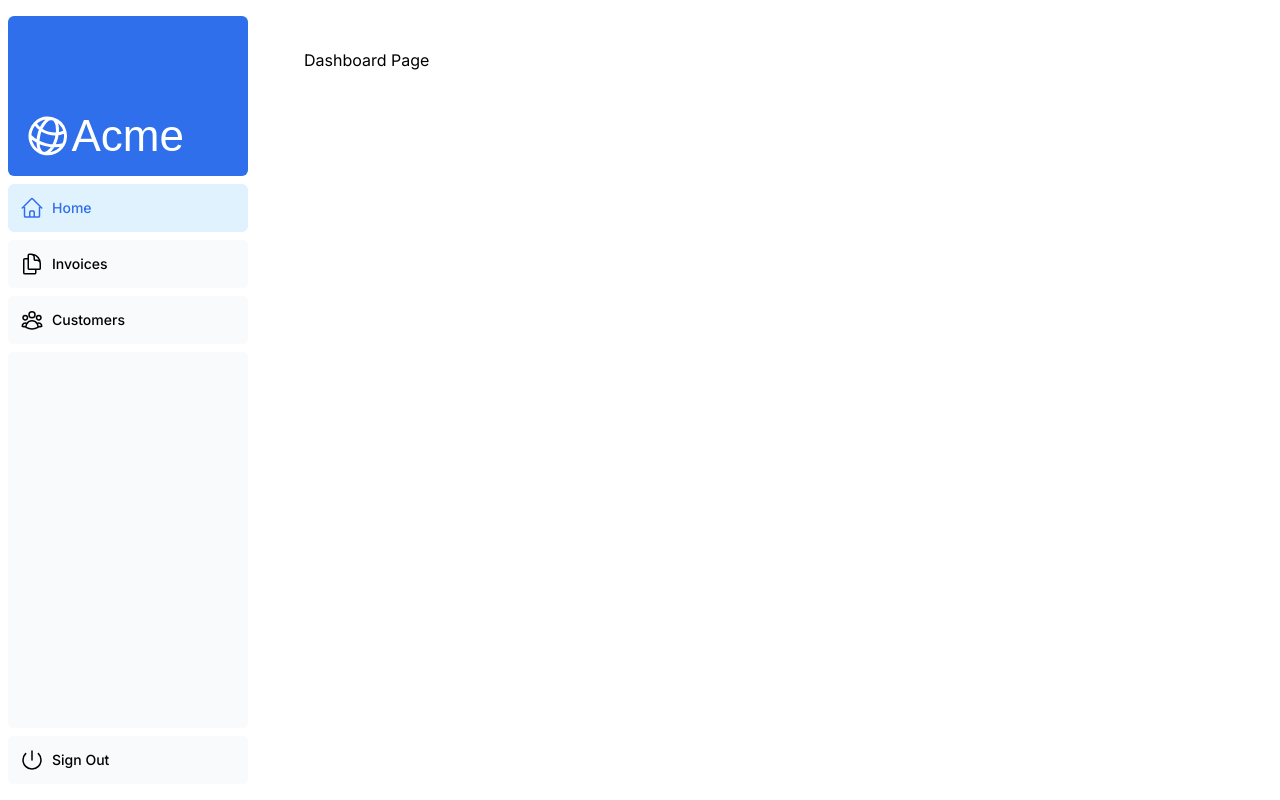
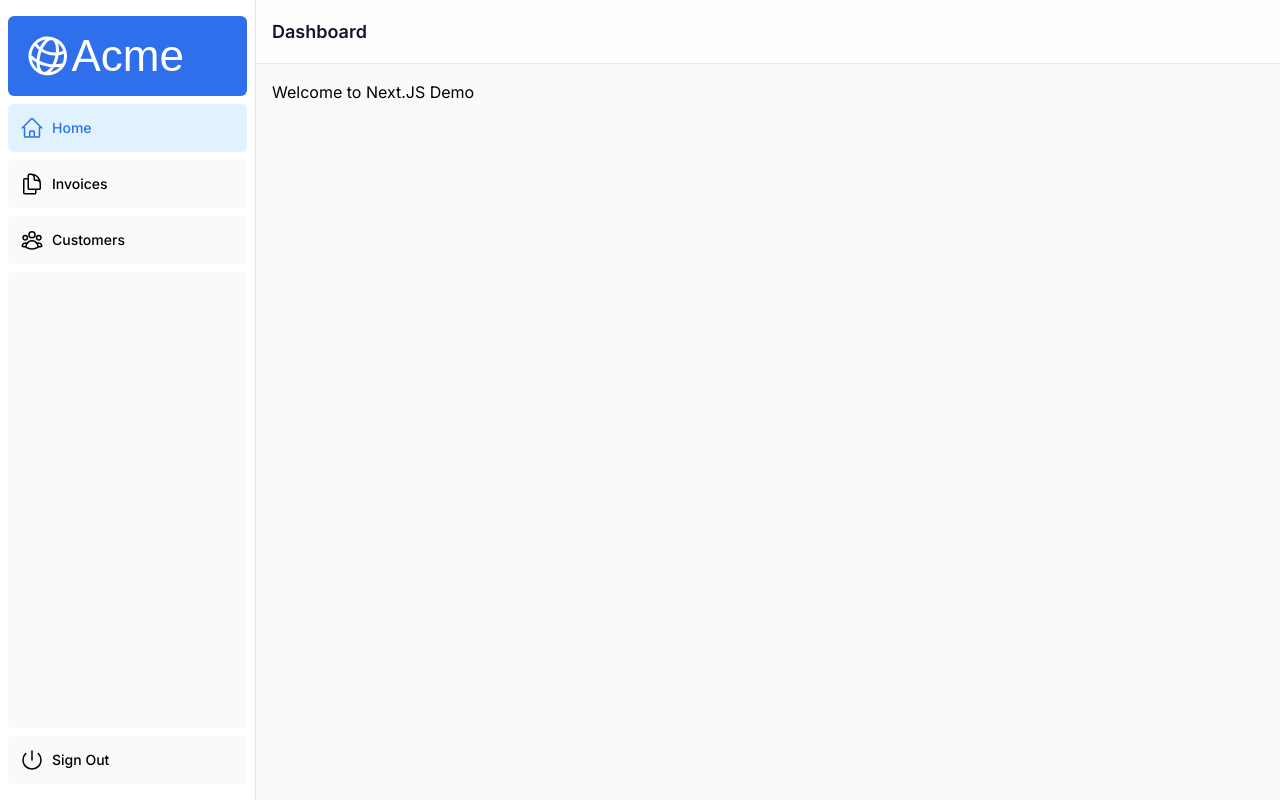
Before and after one commit to akmsadi/nextjs-demo, a Next.js app: page /dashboard in a window 1280 px wide. Built offline with nearby package versions, Linux system fonts and the light colour scheme; a web font is replaced by a local one.

Commit message:
Dashboard layout improvements

```diff
--- a/app/dashboard/layout.tsx
+++ b/app/dashboard/layout.tsx
@@ -1,12 +1,18 @@
 import SideNav from "@/app/ui/dashboard/sidenav";
+import Header from "@/app/ui/dashboard/header";
 
 export default function Layout({ children }: { children: React.ReactNode }) {
     return (
-        <div className='flex h-screen flex-col md:flex-row md:overflow-hidden'>
-            <div className='w-full flex-none md:w-64'>
+        <div className='flex h-screen flex-col bg-gray-50 md:flex-row md:overflow-hidden'>
+            <aside className='w-full flex-none border-b border-gray-200 bg-white md:w-64 md:border-b-0 md:border-r'>
                 <SideNav />
+            </aside>
+            <div className='flex min-h-0 grow flex-col overflow-y-auto'>
+                <Header />
+                <main className='p-4'>
+                    <div className='mx-auto w-full max-w-7xl'>{children}</div>
+                </main>
             </div>
-            <div className='grow p-6 md:overflow-y-auto md:p-12'>{children}</div>
         </div>
     );
 }
--- a/app/dashboard/page.tsx
+++ b/app/dashboard/page.tsx
@@ -1,3 +1,3 @@
 export default function Page() {
-    return <p>Dashboard Page</p>;
+    return <p>Welcome to Next.JS Demo</p>;
 }
--- /dev/null
+++ b/app/ui/dashboard/header.tsx
@@ -0,0 +1,20 @@
+"use client";
+
+import { usePathname } from "next/navigation";
+
+const titles: Record<string, string> = {
+    "/dashboard": "Dashboard",
+    "/dashboard/invoices": "Invoices",
+    "/dashboard/customers": "Customers",
+};
+
+export default function Header() {
+    const pathname = usePathname();
+    const title = titles[pathname] ?? Object.entries(titles).find(([href]) => href !== "/dashboard" && pathname.startsWith(href))?.[1] ?? "Dashboard";
+
+    return (
+        <header className='sticky top-0 z-10 flex h-16 items-center border-b border-gray-200 bg-white/80 px-4 backdrop-blur'>
+            <h1 className='text-lg font-semibold text-gray-900'>{title}</h1>
+        </header>
+    );
+}
--- a/app/ui/dashboard/sidenav.tsx
+++ b/app/ui/dashboard/sidenav.tsx
@@ -1,26 +1,23 @@
-import Link from 'next/link';
-import NavLinks from '@/app/ui/dashboard/nav-links';
-import AcmeLogo from '@/app/ui/acme-logo';
-import { PowerIcon } from '@heroicons/react/24/outline';
+import Link from "next/link";
+import NavLinks from "@/app/ui/dashboard/nav-links";
+import AcmeLogo from "@/app/ui/acme-logo";
+import { PowerIcon } from "@heroicons/react/24/outline";
 
 export default function SideNav() {
     return (
-    <div className="flex h-full flex-col px-3 py-4 md:px-2">
-      <Link
-        className="mb-2 flex h-20 items-end justify-start rounded-md bg-blue-600 p-4 md:h-40"
-        href="/"
-      >
-        <div className="w-32 text-white md:w-40">
+        <div className='flex h-full flex-col px-3 py-4 md:px-2'>
+            <Link className='mb-2 flex h-20 items-end justify-start rounded-md bg-blue-600 p-4' href='/'>
+                <div className='w-32 text-white md:w-40'>
                     <AcmeLogo />
                 </div>
             </Link>
-      <div className="flex grow flex-row justify-between space-x-2 md:flex-col md:space-x-0 md:space-y-2">
+            <div className='flex grow flex-row justify-between space-x-2 md:flex-col md:space-x-0 md:space-y-2'>
                 <NavLinks />
-        <div className="hidden h-auto w-full grow rounded-md bg-gray-50 md:block"></div>
+                <div className='hidden h-auto w-full grow rounded-md bg-gray-50 md:block'></div>
                 <form>
-          <button className="flex h-[48px] w-full grow items-center justify-center gap-2 rounded-md bg-gray-50 p-3 text-sm font-medium hover:bg-sky-100 hover:text-blue-600 md:flex-none md:justify-start md:p-2 md:px-3">
-            <PowerIcon className="w-6" />
-            <div className="hidden md:block">Sign Out</div>
+                    <button className='flex h-[48px] w-full grow items-center justify-center gap-2 rounded-md bg-gray-50 p-3 text-sm font-medium hover:bg-sky-100 hover:text-blue-600 md:flex-none md:justify-start md:p-2 md:px-3'>
+                        <PowerIcon className='w-6' />
+                        <div className='hidden md:block'>Sign Out</div>
                     </button>
                 </form>
             </div>
--- a/pnpm-workspace.yaml
+++ b/pnpm-workspace.yaml
@@ -1,6 +1,6 @@
 packages:
   - .
 allowBuilds:
-  bcrypt: false
-  sharp: false
+  bcrypt: true
+  sharp: true
 minimumReleaseAge: 2880
```
Also changed, not shown: 2 other files (tests, documents, lock files or other folders). Lines whose indentation alone changed are shown as unchanged.
